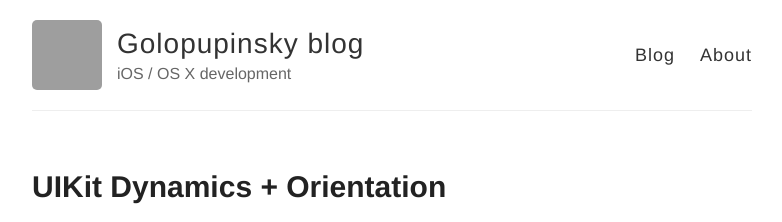
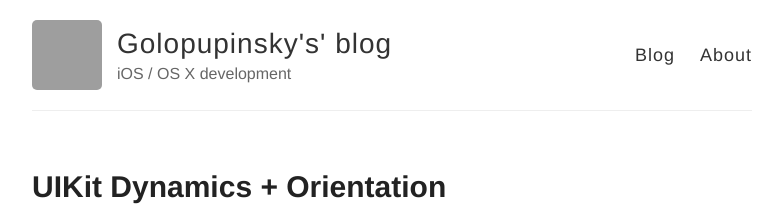
Before and after one commit to golopupinsky/golopupinsky.github.io, a Jekyll site: the page built from index.html, in a window 1280 px wide and 900 px high. Shown: the top 222 px of the window, without its empty margins (248-1030 px from the left). Built offline with Jekyll 4.4.1, drawn with Linux system fonts in a browser that asks for light colours; grey boxes are pictures that could not be loaded.

Commit message:
config changes

```diff
--- a/_config.yml
+++ b/_config.yml
@@ -3,7 +3,7 @@
 #
 
 # Name of your site (displayed in the header)
-name: Golopupinsky blog
+name: Golopupinsky's' blog
 
 # Short bio or description (displayed in the header)
 description: iOS / OS X development
@@ -18,14 +18,14 @@
 # Includes an icon in the footer for each username you enter
 footer-links:
 #  dribbble:
-#  email:
+  email: golopupinsky@gmail.com
 #  facebook:
 #  flickr:
   github: golopupinsky
 #  instagram:
 #  linkedin:
 #  pinterest:
-#  rss: # just type anything here for a working RSS icon, make sure you set the "url" above!
+  rss: rss # just type anything here for a working RSS icon, make sure you set the "url" above!
 #  twitter: jekyllrb
 #  stackoverflow: # your stackoverflow profile, e.g. "users/50476/bart-kiers"
 
```
